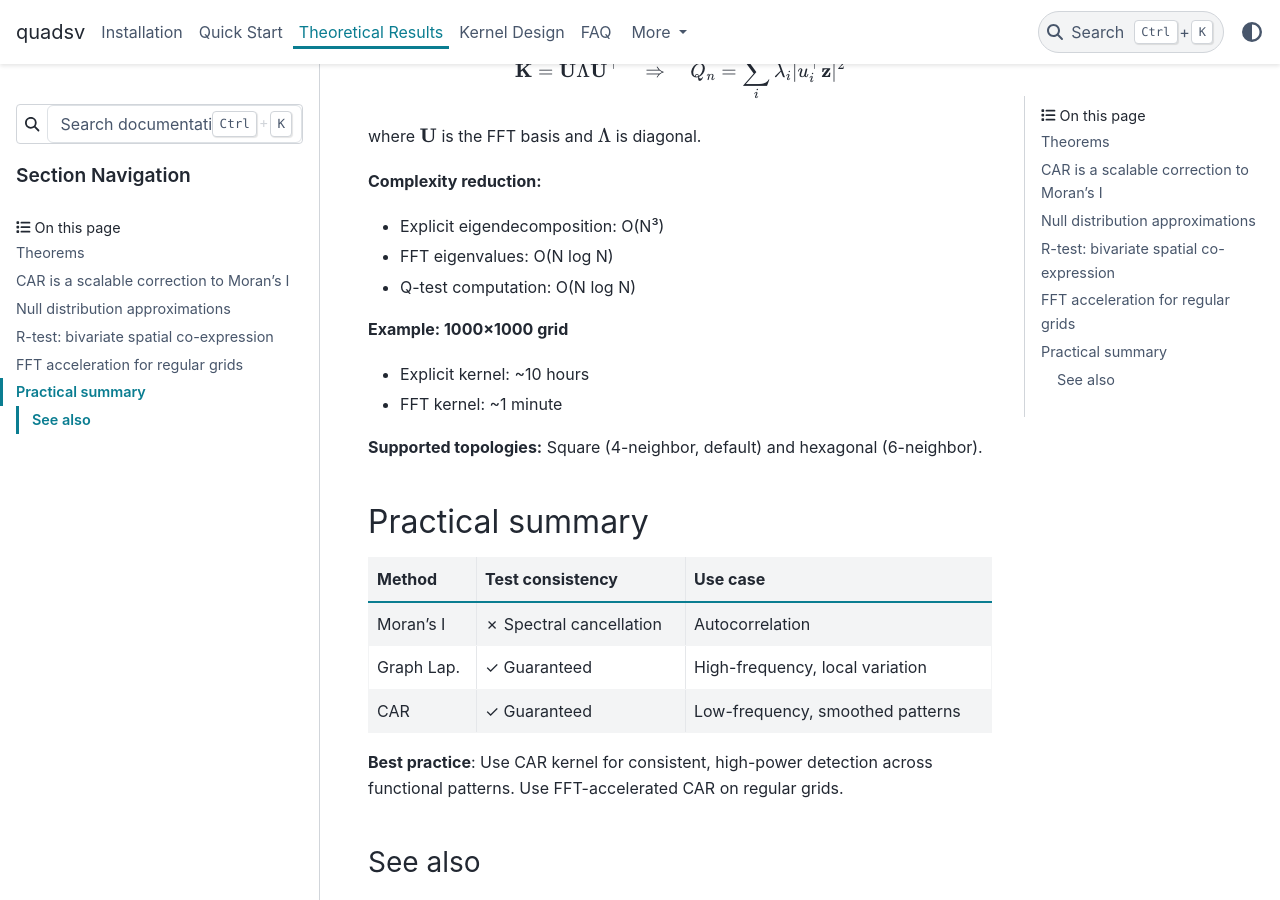
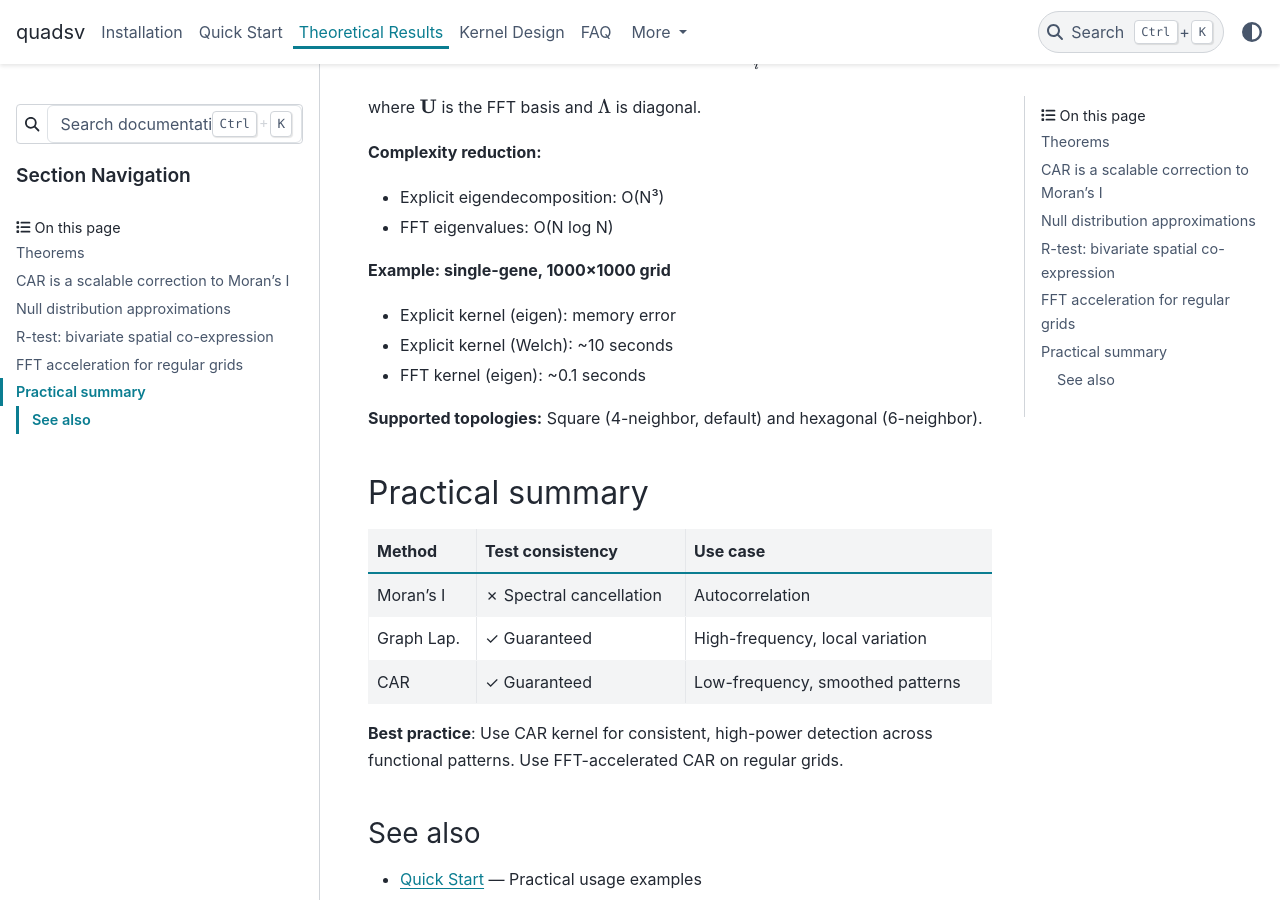
Before and after one commit to JiayuSuPKU/EquivSVT, a Sphinx documentation site: the page built from docs/theory.rst, in a window 1280 px wide and 900 px high, scrolled down 3872 px. Built offline with Sphinx 7.4.7 and the PyData theme 0.15.4, drawn with Linux system fonts in a browser that asks for light colours.

Commit message:
Update docs

```diff
--- a/docs/theory.rst
+++ b/docs/theory.rst
@@ -118,11 +118,9 @@
      - Positive semi-definite kernels only
      - N ≤ 5000 or FFT grids
 
-**CLT**: Approximates :math:`Q_n` as normal with mean :math:`\mu = \text{tr}(\mathbf{K})` and variance :math:`\sigma^2 = 2\text{tr}(\mathbf{K}^2)`.
-
-**Welch/Satterthwaite**: Matches first two moments to a scaled chi-square distribution using Hutchinson trace estimation. Recommended default.
-
-**Liu**: Exact eigendecomposition followed by polynomial moment-matching. Most accurate but requires O(N³) computation.
+- **CLT**: Approximates :math:`Q_n` as normal with mean :math:`\mu = \text{tr}(\mathbf{K})` and variance :math:`\sigma^2 = 2\text{tr}(\mathbf{K}^2)`.
+- **Welch/Satterthwaite**: Matches first two moments to a scaled chi-square distribution using Hutchinson trace estimation. Recommended default.
+- **Liu**: Exact eigendecomposition followed by polynomial moment-matching. Most accurate but requires O(N³) computation.
 
 R-test: bivariate spatial co-expression
 ~~~~~~~~~~~~~~~~~~~~~~~~~~~~~~~~~~~~~~~~~
@@ -158,12 +156,12 @@
 
 - Explicit eigendecomposition: O(N³)
 - FFT eigenvalues: O(N log N)
-- Q-test computation: O(N log N)
 
-**Example: 1000×1000 grid**
+**Example: single-gene, 1000×1000 grid**
 
-- Explicit kernel: ~10 hours
-- FFT kernel: ~1 minute
+- Explicit kernel (eigen): memory error
+- Explicit kernel (Welch): ~10 seconds
+- FFT kernel (eigen): ~0.1 seconds
 
 **Supported topologies:** Square (4-neighbor, default) and hexagonal (6-neighbor).
 
```
Also changed, not shown: README.md (+4 -3 lines).
